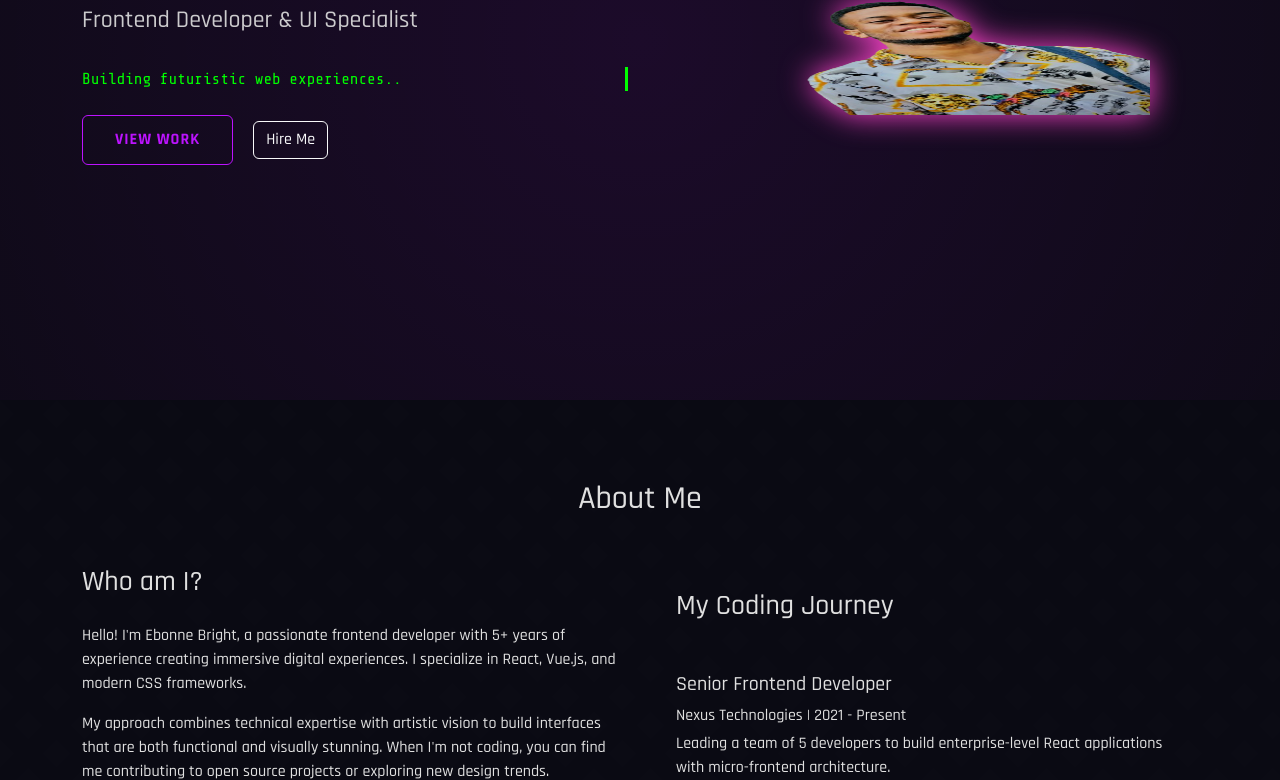
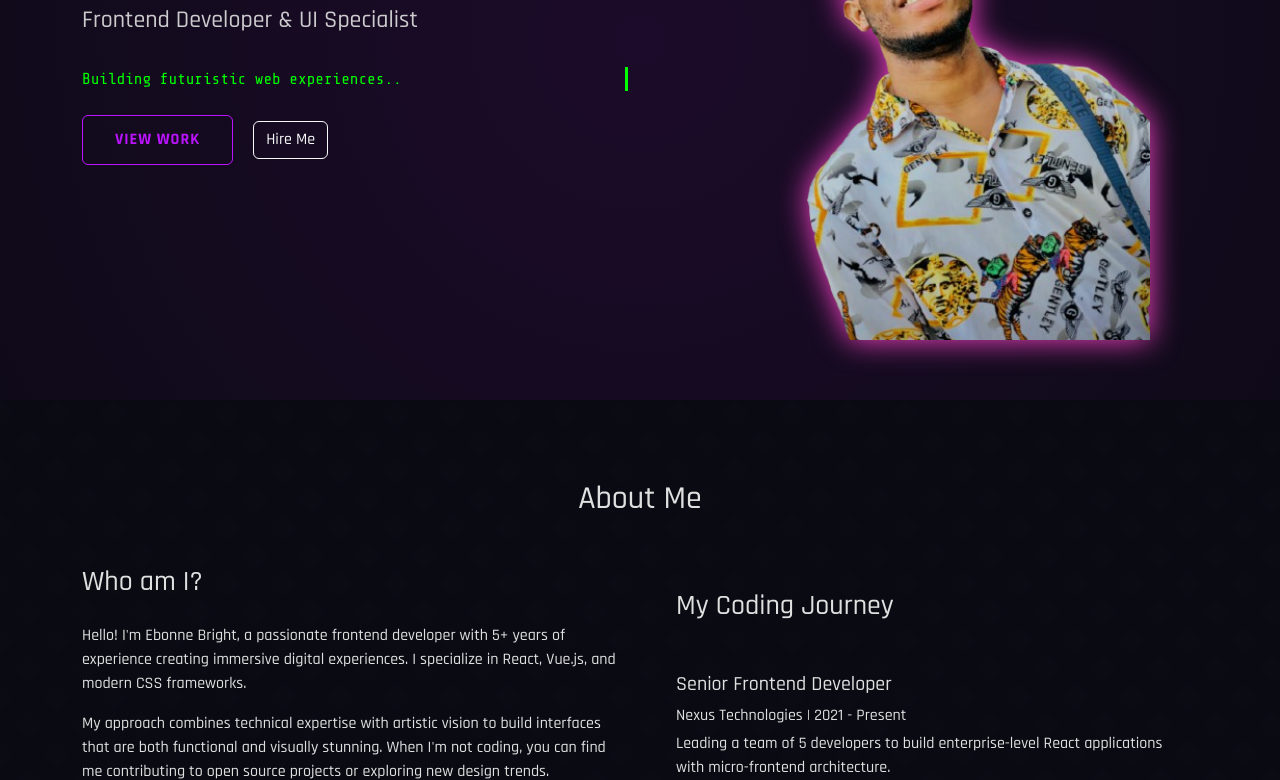
Before and after one commit to Brightoc/My-portfolio, a plain HTML site: page index.html in a window 1280 px wide. Shown: the part 320-1100 px from the top of the page. Drawn offline with nearby package versions, Linux system fonts and the light colour scheme.

Commit message:
Update index.html

```diff
--- a/index.html
+++ b/index.html
@@ -125,7 +125,7 @@
         }
 
         .hero-owl {
-            height:150px;
+            height:100%;
             width:450px;
             filter: drop-shadow(0 0 15px var(--neon-pink));
             animation: float 6s ease-in-out infinite;
```
